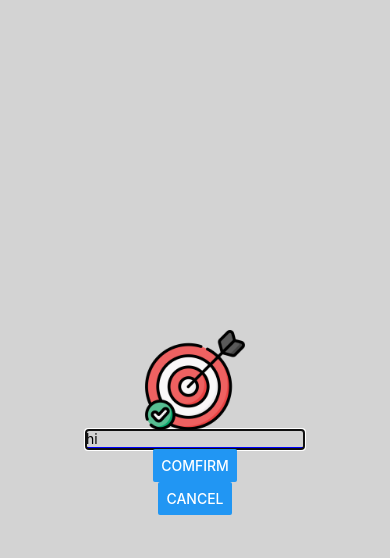
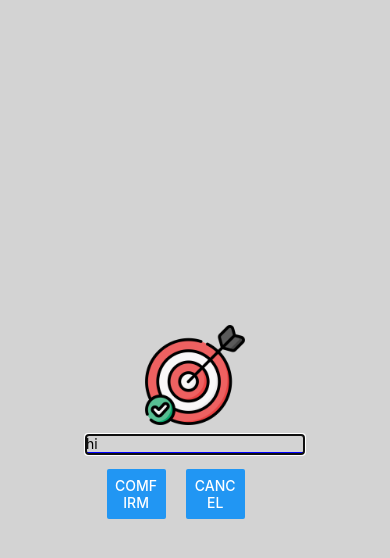
Before and after one commit to MiaYan0116/mobile-app, a React Native app: screen / in a window 390 px wide. Both pictures are taken after a click on the button "ADD A GOAL". Shown: the top 558 px of the page. Built offline with nearby package versions, Linux system fonts and the light colour scheme.

Commit message:
flex direction and flex value

```diff
--- a/App.js
+++ b/App.js
@@ -1,8 +1,9 @@
 import { StatusBar } from 'expo-status-bar';
-import { Button, StyleSheet, Text, TextInput, View} from 'react-native';
+import { Button, StyleSheet, Text, TextInput, View, SafeAreaView} from 'react-native';
 import Header from './components/Header'
 import { useState } from 'react';
 import Input from './components/Input';
+
 
 export default function App() {
   const name = "Mia's App";
@@ -29,15 +30,20 @@ export default function App() {
 
 
   return (
-    <View style={styles.container}>
+    <SafeAreaView style={styles.container}>
       {/* <Text>Open up App.js to start working on {name}!</Text> */}
       {/* use props to pass values from parents' component to Header */}
-      <Header name={name}/>
-      <Input changedHandle={changeDataHandler} modalVisible={modalVisible} cancelHandler={cancelHandler}/>
-      <Button title="Add a goal" onPress={addAGoalHandler}></Button>
-      <Text>Text is: {text}</Text>
-      <StatusBar style="auto" />
-    </View>
+      <View style={styles.topContainer}>
+        <Header name={name}/>
+        <StatusBar style="auto" />
+        <Input changedHandle={changeDataHandler} modalVisible={modalVisible} cancelHandler={cancelHandler}/>
+        <Button title="Add a goal" onPress={addAGoalHandler}></Button>
+      </View>
+      <View style={styles.bottomContainer}>
+        <Text>Text is: {text}</Text>
+      </View>
+
+    </SafeAreaView>
   );
 }
 
@@ -46,13 +52,22 @@ const styles = StyleSheet.create({
     flex: 1,
     // height: '20%',
     backgroundColor: '#fff',
-    alignItems: 'center',
+    // alignItems: 'center',
     justifyContent: 'center',
   },
-
   input: {
     borderColor:'blue',
     borderBottomWidth: 2,
     // borderWidth: "50%",
+  },
+  topContainer: {
+    flex: 1,
+    alignItems: 'center',
+    justifyContent: 'space-evenly'
+  },
+  bottomContainer: {
+    flex: 4,
+    backgroundColor: '#a59',
+    alignItems: 'center',
   }
 });
--- a/components/Header.js
+++ b/components/Header.js
@@ -1,13 +1,21 @@
 
-import {  Text, View } from 'react-native';
+import { StyleSheet, Text, View } from 'react-native';
 import React from 'react'
 
 const Header = (props) => {
   return (
-    <View>
+    <View style={styles.headerView}>
       <Text>Welcome to {props.name}</Text>
     </View>
   )
 }
 
+const styles = StyleSheet.create({
+  headerView: {
+    marginTop: 30,
+    marginBottom: 10,
+  }
+})
+
+
 export default Header
--- a/components/Input.js
+++ b/components/Input.js
@@ -32,9 +32,15 @@ const Input = ({changedHandle, modalVisible, cancelHandler}) => {
                   placeholder="useless placeholder"
                   keyboardType="default"
         />
+        <View style={styles.buttonContainer}>
+          <View style={styles.button}>
+            <Button title="Comfirm" onPress={confirmHandler}></Button>
+          </View>
+          <View style={styles.button}>
+            <Button title="Cancel" onPress={cancelHandle}></Button>
+          </View>
 
-        <Button title="Comfirm" onPress={confirmHandler}></Button>
-        <Button title="Cancel" onPress={cancelHandle}></Button>
+        </View>
       </View>
     </Modal>
 
@@ -51,11 +57,20 @@ const styles = StyleSheet.create({
   input: {
     borderColor:'blue',
     borderBottomWidth: 2,
+    marginTop: 10,
+    marginBottom: 15
   },
 
   image: {
     width: 100,
     height:100,
+  },
+  buttonContainer: {
+    flexDirection: 'row',
+  },
+  button: {
+    marginHorizontal: 10,
+    width: '30%'
   }
 });
 export default Input
```
